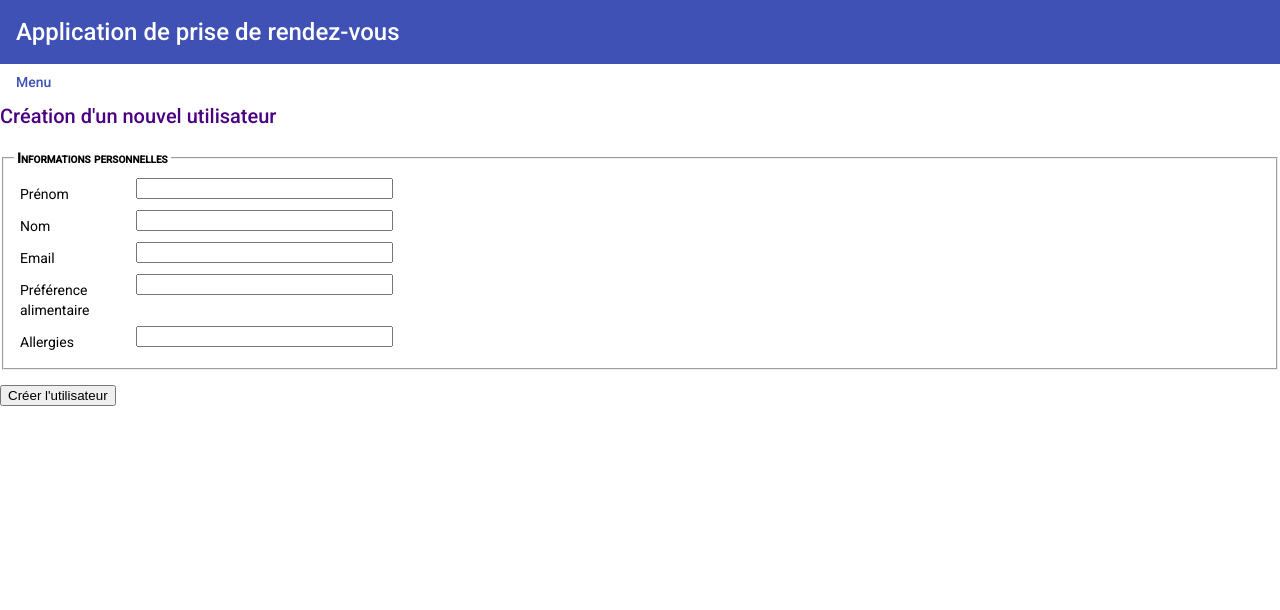
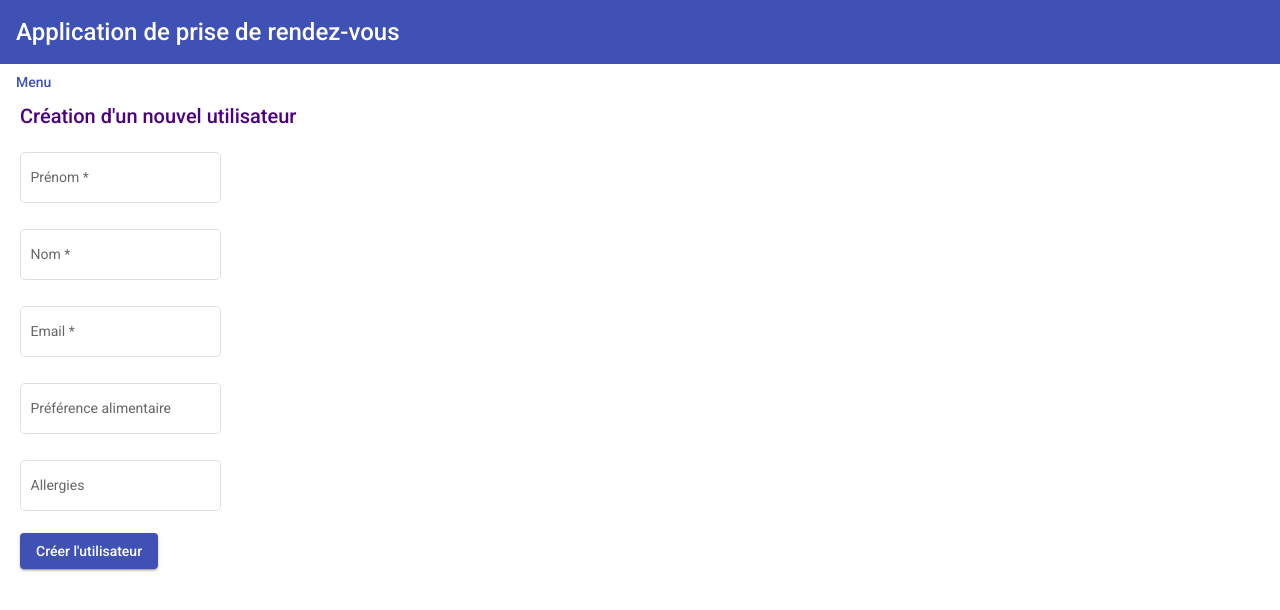
Before and after one commit to AlexisDbt/tpSIRFront, an Angular app: page /creer-utilisateur in a window 1280 px wide. Shown: the top 610 px of the page. Built offline with nearby package versions, Linux system fonts and the light colour scheme.

Commit message:
changing new user interface

```diff
--- a/src/app/app-routing.module.ts
+++ b/src/app/app-routing.module.ts
@@ -12,6 +12,7 @@ const routes: Routes = [
   {path: 'list-utilisateurs', component: ListUserComponent},
   {path: 'creer-utilisateur', component: NewUserComponent},
   {path: 'creer-sondage', component: NewSondageComponent}
+  //{path: 'list-reunions', component: }
 ];
 
 @NgModule({
--- a/src/app/app.component.html
+++ b/src/app/app.component.html
@@ -7,8 +7,8 @@
     <a mat-menu-item  href="#">Accueil</a><br>
     <a mat-menu-item  routerLink="/list-utilisateurs" routerLinkActive="active" >Liste des utilisateurs</a><br>
     <a mat-menu-item  routerLink="/creer-utilisateur" routerLinkActive="active" >Créer un nouvel utilisateur</a><br>
-    <a mat-menu-item  routerLink="/creer-utilisateur" routerLinkActive="active" >Nouveau sondage</a><br>
-    <a mat-menu-item  routerLink="/creer-utilisateur" routerLinkActive="active" >Reunion</a>
+    <a mat-menu-item  routerLink="/creer-sondage" routerLinkActive="active" >Nouveau sondage</a><br>
+    <a mat-menu-item  routerLink="/list-reunions" routerLinkActive="active" >Reunion</a>
   </mat-menu>
 </div>
 <router-outlet></router-outlet>
--- a/src/app/app.module.ts
+++ b/src/app/app.module.ts
@@ -19,6 +19,7 @@ import {MatFormFieldModule} from '@angular/material/form-field';
 import {MatSelectModule} from '@angular/material/select';
 import {NewSondageComponent} from './modules/sondage/new-sondage/new-sondage.component';
 import {MatButtonModule} from "@angular/material/button";
+import {MatInputModule} from "@angular/material/input";
 
 @NgModule({
   declarations: [
@@ -43,7 +44,8 @@ import {MatButtonModule} from "@angular/material/button";
     MatFormFieldModule,
     MatSelectModule,
     ReactiveFormsModule,
-        MatButtonModule
+    MatButtonModule,
+    MatInputModule
   ],
   providers: [],
   bootstrap: [AppComponent]
--- a/src/app/modules/user/new-user/new-user.component.css
+++ b/src/app/modules/user/new-user/new-user.component.css
@@ -2,22 +2,8 @@ p {
   margin-top: 0px;
 }
 
-fieldset {
-  margin-bottom: 15px;
-  padding: 10px;
-}
-
-legend {
-  padding: 0px 3px;
-  font-weight: bold;
-  font-variant: small-caps;
-}
-
-label {
-  width: 110px;
-  display: inline-block;
-  vertical-align: top;
-  margin: 6px;
+mat-form-field {
+  margin-left: 20px;
 }
 
 em {
@@ -52,5 +38,10 @@ input[type=submit] {
 }
 
 h2 {
+  margin-left: 20px;
  color: #4B0082;
 }
+
+button{
+  margin-left: 20px;
+}
--- a/src/app/modules/user/new-user/new-user.component.html
+++ b/src/app/modules/user/new-user/new-user.component.html
@@ -1,25 +1,32 @@
-<div class="container">
-  <div class="container">
+<div class="main-content">
+  <div class="container-fluid">
     <h2>Création d'un nouvel utilisateur</h2>
-    <form action="#">
-      <fieldset>
-        <legend>Informations personnelles</legend>
-        <label for="prenom">Prénom </label>
-        <input [(ngModel)]="newParticipant.prenom" type="text" class="form-control" name="prenom" id="prenom"><br>
-
-        <label for="nom">Nom </label>
-        <input [(ngModel)]="newParticipant.nom" type="text" class="form-control" name="nom" id="nom"><br>
-
-        <label for="email">Email </label>
-        <input [(ngModel)]="newParticipant.email" type="email" class="form-control" name="email" id="email"><br>
-
-        <label for="prefAlim">Préférence alimentaire </label>
-        <input [(ngModel)]="newParticipant.preferenceAlim" type="text" class="form-control" name="prefAlim" id="prefAlim"><br>
-
-        <label for="allergies">Allergies </label>
-        <input [(ngModel)]="newParticipant.allergie" type="text" class="form-control" name="allergies" id="allergies"><br>
-      </fieldset>
-    </form>
+      <mat-form-field appearance="outline">
+        <!--<legend>Informations personnelles</legend>-->
+        <mat-label for="prenom">Prénom </mat-label>
+        <input matInput [(ngModel)]="newParticipant.prenom" type="text" class="form-control" name="prenom" id="prenom" required>
+      </mat-form-field>
+    <br>
+      <mat-form-field appearance="outline">
+        <mat-label for="nom">Nom </mat-label>
+        <input matInput [(ngModel)]="newParticipant.nom" type="text" class="form-control" name="nom" id="nom" required>
+      </mat-form-field>
+    <br>
+    <mat-form-field appearance="outline">
+      <mat-label for="email">Email </mat-label>
+      <input matInput [(ngModel)]="newParticipant.email" type="email" class="form-control" name="email" id="email" required>
+    </mat-form-field>
+    <br>
+    <mat-form-field appearance="outline">
+      <mat-label for="prefAlim">Préférence alimentaire </mat-label>
+      <input matInput [(ngModel)]="newParticipant.preferenceAlim" type="text" class="form-control" name="prefAlim" id="prefAlim">
+    </mat-form-field>
+    <br>
+    <mat-form-field appearance="outline">
+      <mat-label for="allergies">Allergies </mat-label>
+      <input matInput [(ngModel)]="newParticipant.allergie" type="text" class="form-control" name="allergies" id="allergies">
+    </mat-form-field>
+    <br>
   </div>
-  <p><button type="submit" class="btn btn-primary" (click)="addParticipant()">Créer l'utilisateur</button></p>
+  <button mat-raised-button color="primary" (click)="addParticipant()"> Créer l'utilisateur</button>
 </div>
```
Lines whose indentation alone changed are shown as unchanged.
